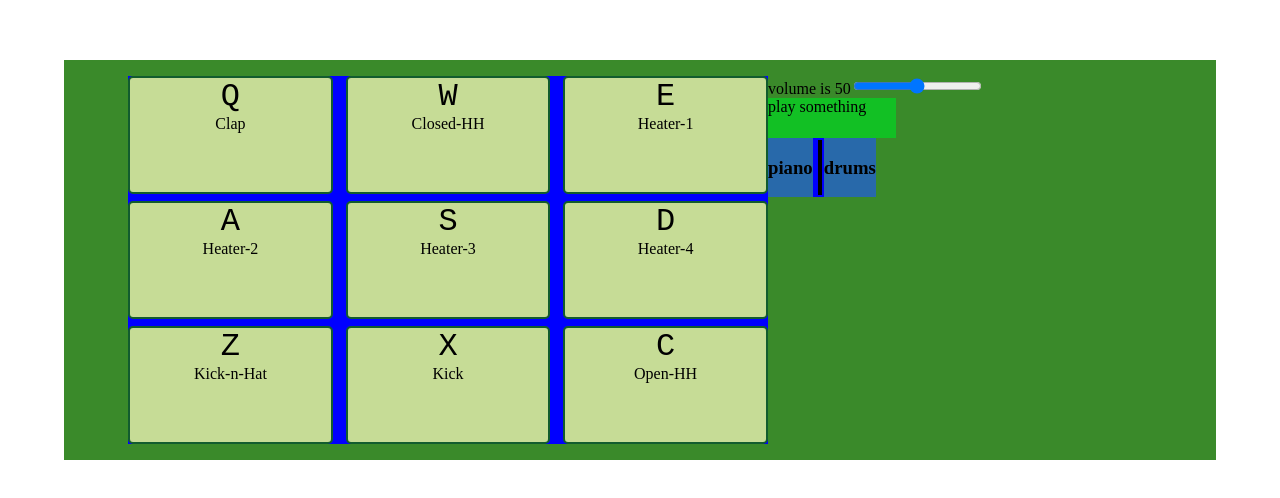
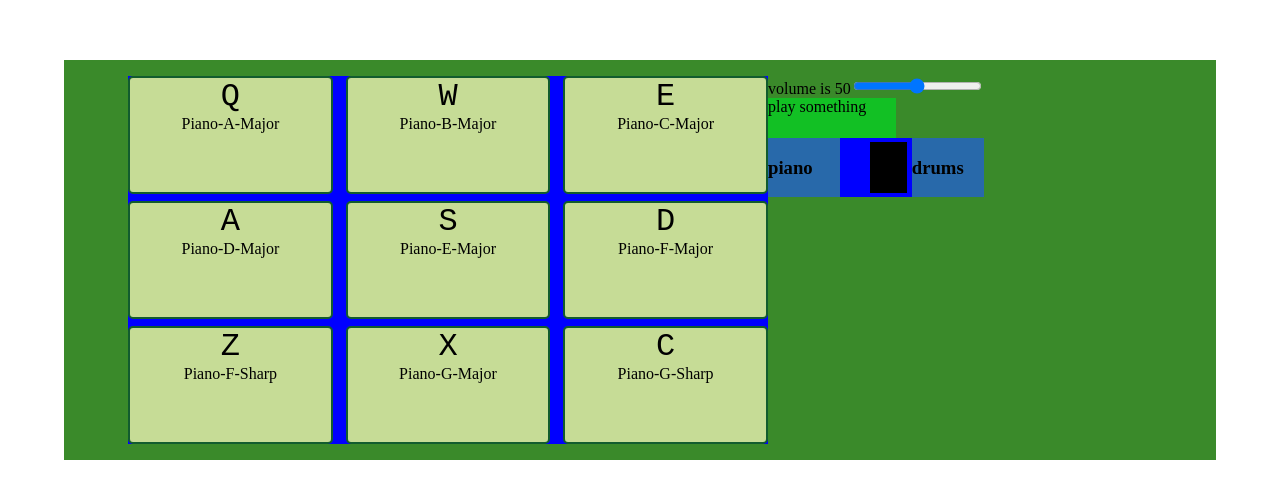
Before and after one commit to katerina-shche/drum-machine, a React (Create React App) app: page / in a window 1280 px wide. Shown: the part 140-638 px from the top of the page. Built offline with nearby package versions, Linux system fonts and the light colour scheme.

Commit message:
mode toggle

```diff
--- a/src/App.css
+++ b/src/App.css
@@ -33,7 +33,7 @@
 }
 
 #toggle-container {
-  width: 50%;
+  width: 100%;
   display: flex;
   background-color: rgb(40, 105, 170);
 }
@@ -46,7 +46,7 @@
   display: block;
   flex-basis: calc(100% / 3);
   }
-#toggle {
+#mode-toggle {
   display: block;
   width: 60%;
   height: 100%;
--- a/src/App.js
+++ b/src/App.js
@@ -1,6 +1,6 @@
 import DrumPad from "./components/DrumPad.js"
 import { v4 as uuidv4 } from 'uuid'
-import { useEffect, useState } from "react";
+import { useEffect, useState, useRef } from "react";
 //styles
 import './App.css';
 //sounds
@@ -25,7 +25,7 @@ import openHH from './assets/drums/Open-HH.mp3'
 
 function App() {
  //colections of keys+sounds pairs for modes
-  const piano = [
+  const piano = useRef([
     {
       kbdletter: 'Q',
       sound: 'Piano-A-Major',
@@ -80,8 +80,8 @@ function App() {
       audiosrc: pianoGsharpmajor,
       'data-key': '67'
     }
-  ]
-  const drums = [
+  ])
+  const drums = useRef([
     {
       kbdletter: 'Q',
       sound: 'Clap',
@@ -136,15 +136,20 @@ function App() {
       audiosrc: openHH,
       'data-key': '67'
     }
-  ]
-  const [mode, setMode] = useState(drums)
+  ])
+  const [mode, setMode] = useState(piano)
   const [volume, setVolume] = useState(50)
 
   //handleVolumeChange
   const handleVolumeChange = (e) => {
-    setVolume(e.target.value);
+    setVolume(e.target.value)
   }
+  //Switch from piano to drums
+  const handleModeToggle = () => {
+    setMode(mode === piano ? drums : piano)
 
+
+  }
   //handleKeyDown volume+play+display
   useEffect(() => {
     const handleKeyDown = (e) => {
@@ -170,7 +175,7 @@ function App() {
   return (
     <div id='drum-machine'>
       <div id="drum-pads-box">
-        {mode.map((item) => <DrumPad key={uuidv4()} props={ item } audiovolume={ volume } />)}
+        {mode.current.map((item) => <DrumPad key={uuidv4()} props={ item } audiovolume={ volume } />)}
       </div>
       <div id="tools">
         <label htmlFor="volume">
@@ -192,7 +197,8 @@ function App() {
         <div id="toggle-container">
          <h3>piano</h3>
             <div id='toggle-box'>
-                <div id='toggle'></div>
+                <div id='mode-toggle'
+                onClick={handleModeToggle}></div>
             </div>
           <h3>drums</h3>
         </div>
```
